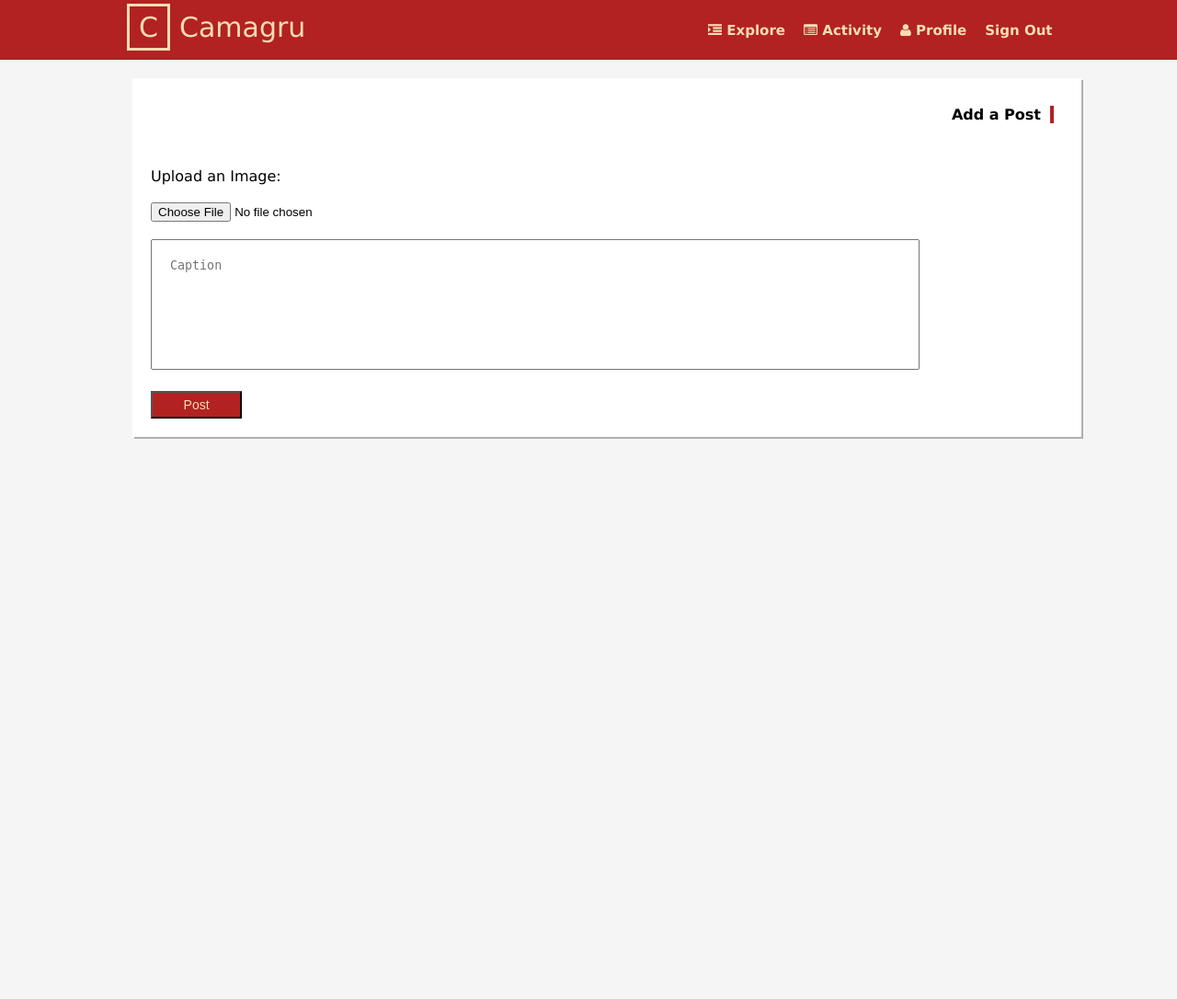
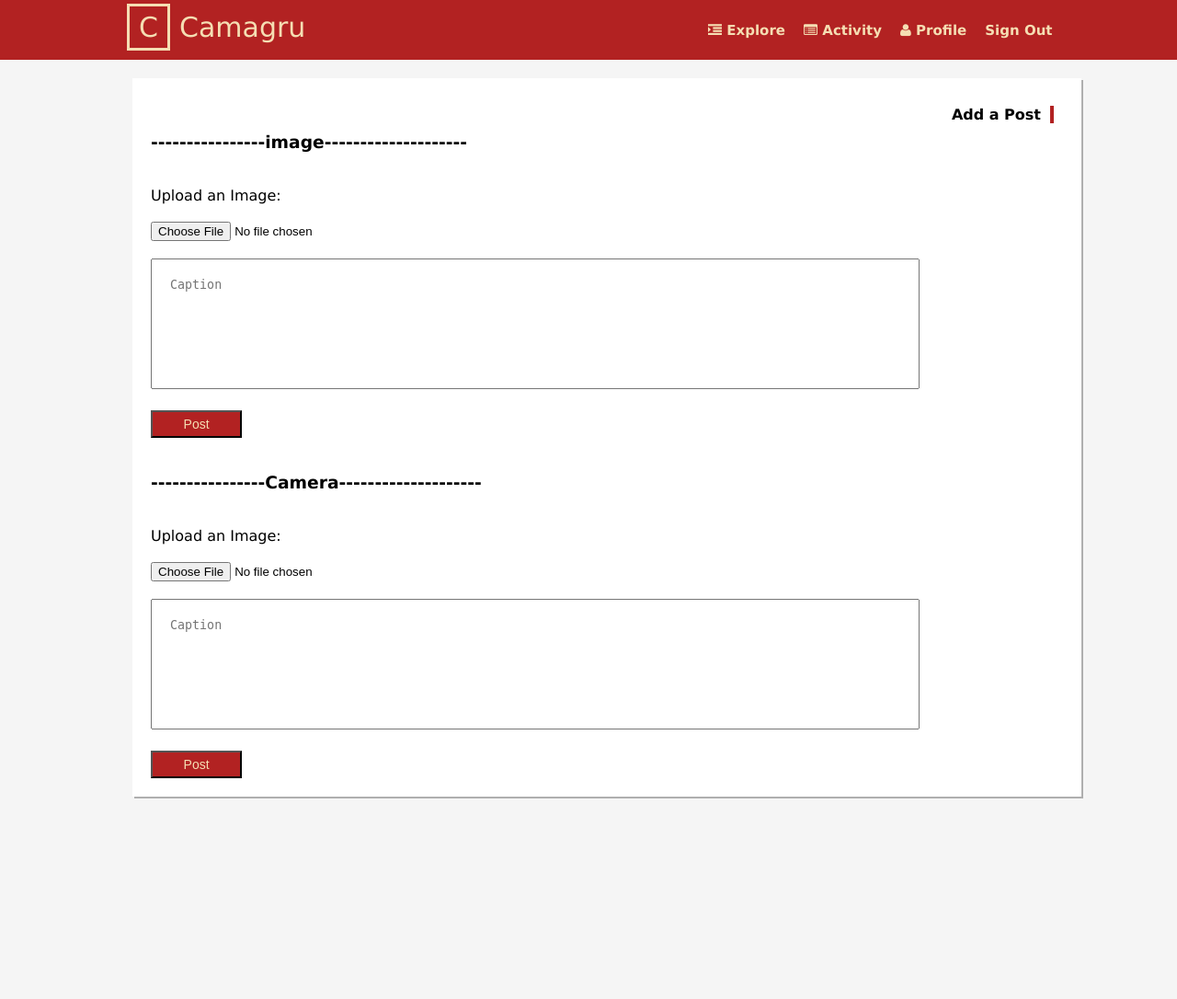
Before and after one commit to tchewaa/camagru, a PHP site: page /camagru/add_post.php in a window 1280 px wide. Shown: the whole page at 92% size. Before the commit the page ends 477 px from the top, so only its background shows below. Run offline with PHP 8.4, Linux system fonts and the light colour scheme; the visitor is signed in with stand-in values (Sample User, id 1).

Commit message:
added add post but not functioning

```diff
--- a/add_post.php
+++ b/add_post.php
@@ -9,6 +9,18 @@
                     <div class="profile_container">
                         <h4 class="right">Add a Post</h4>
 
+                        <h3 class="center"> ----------------image--------------------</h3>
+                        <p><span class="error"><?php if (isset($error)) echo $error ?></span>
+                        <span class="success"><?php if (isset($success)) echo $success ?></span></p><br/>
+                        <form enctype="multipart/form-data" method="POST" action="<?php echo htmlspecialchars($_SERVER["PHP_SELF"]);?>">
+                            <label>Upload an Image:</label><br/><br/>
+                            <input type='file' name='file' /><br/><br/>
+                            <textarea rows="6" placeholder="Caption"></textarea><br/><br/>
+
+                            <button style="width: 10%" class ="primary-button" type="submit" name="">Post</button>
+                        </form>
+
+                        <br/><br/><h3 class="center"> ----------------Camera--------------------</h3>
                         <p><span class="error"><?php if (isset($error)) echo $error ?></span>
                         <span class="success"><?php if (isset($success)) echo $success ?></span></p><br/>
                         <form enctype="multipart/form-data" method="POST" action="<?php echo htmlspecialchars($_SERVER["PHP_SELF"]);?>">
```
